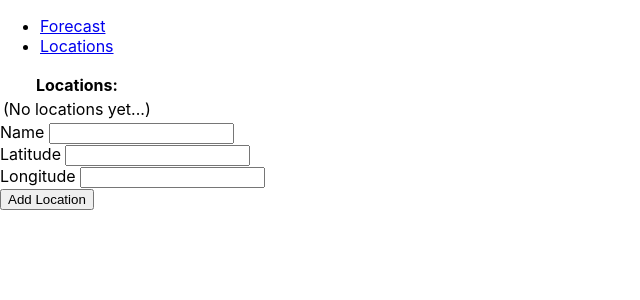
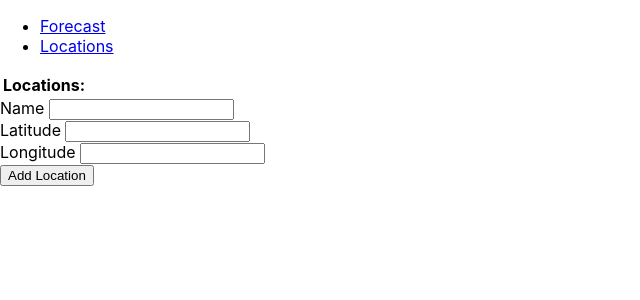
Before and after one commit to shakedva/Weather-App, a React (Create React App) app: page /Locations in a window 1280 px wide. Shown: the top 300 px of the page, without its empty margins (0-640 px from the left). Built offline with nearby package versions, Linux system fonts and the light colour scheme.

Commit message:
deleted from location list but not from display

```diff
--- a/src/contexts/LocationContext.js
+++ b/src/contexts/LocationContext.js
@@ -8,7 +8,7 @@ function locationReducer(state, action) {
             return {locationList: [...state.locationList, action.location]}
         }
         case 'delete': {
-            return {locationList: [state.locationList.filter(element => element.name !== action.locationToDelete), action.locationToDelete]}
+            return {locationList: [...state.locationList.filter(element => element.name !== action.locationToDelete), action.locationToDelete]}
         }
         default: {
             throw new Error(`Unhandled action type: ${action.type}`)
--- a/src/location/DeleteLocation.js
+++ b/src/location/DeleteLocation.js
@@ -3,15 +3,16 @@ import {useLocation} from '../contexts/LocationContext'
 function DeleteLocation(props) {
     const {dispatch} = useLocation();
 
-    const handleDelete = () => {
-        alert(props.name)
+    const handleDelete = (event) => {
+        alert(props.name + " " + event.target.parentElement.tagName
+            + " " + event.target.parentElement.parentElement.tagName
+            + " " + event.target.parentElement.parentElement.parentElement.tagName)
+        event.target.parentElement.parentElement.remove();
         dispatch({type: 'delete', locationToDelete: props.name})
+
+
     }
-    return (
-        <button onClick={handleDelete}>
-            x
-        </button>
-    )
+    return <button onClick={handleDelete}>x</button>;
 }
-//todo map instead of for each
+//todo li instead of td
 export default DeleteLocation;
--- a/src/location/DisplayLocations.js
+++ b/src/location/DisplayLocations.js
@@ -2,16 +2,24 @@
 import Locations from "./Locations";
 import {useLocation} from '../contexts/LocationContext'
 import LocationRow from './LocationRow'
+import * as React from 'react'
 
 function DisplayLocations() {
 
     const {state} = useLocation()
 
-    const locationRows = [];
+    const locationRows = state.locationList.map((oneLocation) => {
+            return (
+                <React.Fragment key={oneLocation.name}>
+                    <LocationRow oneLocation={oneLocation}/>
+                </React.Fragment>
+            )
+        }
+    )
 
-    state.locationList.forEach((oneLocation) => {
-        locationRows.push(<LocationRow key={oneLocation.name} oneLocation={oneLocation}/>);
-    });
+    // state.locationList.forEach((oneLocation) => {
+    //     locationRows.push(<LocationRow key={oneLocation.name} oneLocation={oneLocation}/>);
+    // });
     const msg = <tr>
         <td>(No locations yet...)</td>
     </tr>
@@ -22,10 +30,10 @@ function DisplayLocations() {
             <thead>
             <tr>
                 <th>Locations:</th>
-                <th> </th>
+                <th></th>
             </tr>
             </thead>
-            <tbody>{l}</tbody>
+            <tbody>{locationRows}</tbody>
         </table>
 
     );
```
